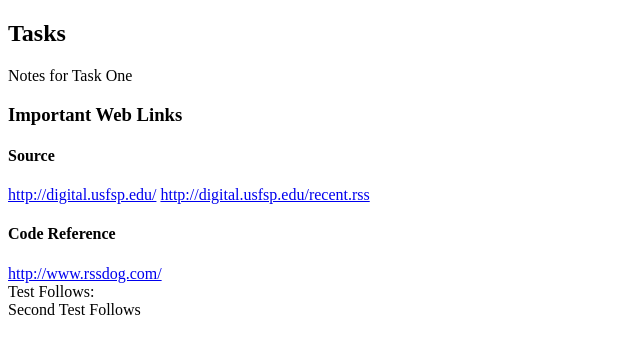
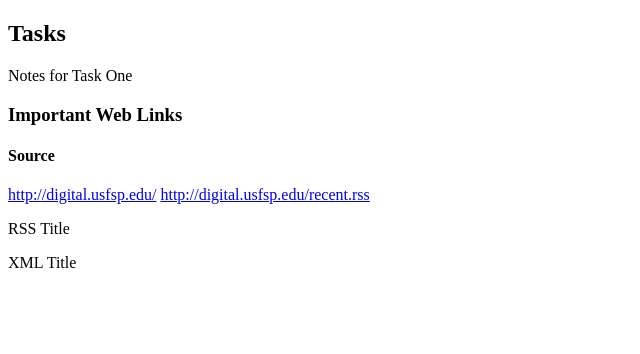
Before and after one commit to s-austin/scratch-tests-rss.github.io, a plain HTML site: page index.html in a window 1280 px wide. Shown: the whole page, without its empty margins (0-640 px from the left). Drawn offline with nearby package versions, Linux system fonts and the light colour scheme.

Commit message:
Update index.html

```diff
--- a/index.html
+++ b/index.html
@@ -4,8 +4,7 @@
 <meta charset="utf-8">
 <title>Tests</title>
 <link href="main.css" rel="stylesheet" type="text/css">
-<script type="text/javascript" language="javascript" src="http://www.rssdog.com/index.htm?url=http%3A%2F%2Fdigital.usfsp.edu%2Frecent.rss&amp;mode=javascript&amp;showonly=&amp;maxitems=3&amp;showdescs=1&amp;desctrim=0&amp;descmax=0&amp;tabwidth=100%25&amp;linktarget=_blank&amp;textsize=inherit&amp;bordercol=%23d4d0c8&amp;headbgcol=%23999999&amp;headtxtcol=%23ffffff&amp;titlebgcol=%23f1eded&amp;titletxtcol=%23000000&amp;itembgcol=%23ffffff&amp;itemtxtcol=%23000000&amp;ctl=0">
-</script>
+  <script src="https://code.jquery.com/jquery-1.10.2.js"></script>
 </head>
 <body>
   <article>
@@ -17,23 +16,27 @@
     <h4>Source</h4>
     <a href="http://digital.usfsp.edu/">http://digital.usfsp.edu/</a>
     <a href="http://digital.usfsp.edu/recent.rss">http://digital.usfsp.edu/recent.rss</a>
-    <h4>Code Reference</h4>
-    <a href="http://www.rssdog.com/">http://www.rssdog.com/</a>
-  </div>
-  <div>Test Follows:</div>
-   <div>
-      <script type="text/javascript" language="javascript" src="http://www.rssdog.com/index.htm?url=http%3A%2F%2Fdigital.usfsp.edu%2Frecent.rss&amp;mode=javascript&amp;showonly=&amp;maxitems=3&amp;showdescs=1&amp;desctrim=0&amp;descmax=0&amp;tabwidth=100%25&amp;linktarget=_blank&amp;textsize=inherit&amp;bordercol=%23d4d0c8&amp;headbgcol=%23999999&amp;headtxtcol=%23ffffff&amp;titlebgcol=%23f1eded&amp;titletxtcol=%23000000&amp;itembgcol=%23ffffff&amp;itemtxtcol=%23000000&amp;ctl=0">
+    </section>
+    <section>
+      <p id="someElement"></p>
+<p id="anotherElement"></p>
+
+<script>
+var xml = "<rss version='2.0'><channel><title>RSS Title</title></channel></rss>",
+  xmlDoc = $.parseXML( xml ),
+  $xml = $( xmlDoc ),
+  $title = $xml.find( "title" );
+
+// Append "RSS Title" to #someElement
+$( "#someElement" ).append( $title.text() );
+
+// Change the title to "XML Title"
+$title.text( "XML Title" );
+
+// Append "XML Title" to #anotherElement
+$( "#anotherElement" ).append( $title.text() );
 </script>
-<noscript> You apparently do not have JavaScript enabled on your browser lest you would be viewing an RSS Feed here from <a href="http://www.rssdog.com/">RSS Dog</a> </noscript>
-
-      </div>
-      <div>Second Test Follows</div>
-      <div>
-<script type="text/javascript" language="javascript" src="http://www.rssdog.com/index.htm?url=http%3A%2F%2Fdigital.usfsp.edu%2Frecent.rss&amp;mode=javascript&amp;showonly=&amp;maxitems=3&amp;showdescs=1&amp;desctrim=0&amp;descmax=0&amp;tabwidth=100%25&amp;linktarget=_blank&amp;textsize=inherit&amp;bordercol=%23d4d0c8&amp;headbgcol=%23999999&amp;headtxtcol=%23ffffff&amp;titlebgcol=%23f1eded&amp;titletxtcol=%23000000&amp;itembgcol=%23ffffff&amp;itemtxtcol=%23000000&amp;ctl=0">
-</script>
-<noscript> You apparently do not have JavaScript enabled on your browser lest you would be viewing an RSS Feed here from <a href="http://www.rssdog.com/">RSS Dog</a> </noscript>
-      </div>
-    </section>
+      </section>
   </article>
 </body>
 </html>
```
